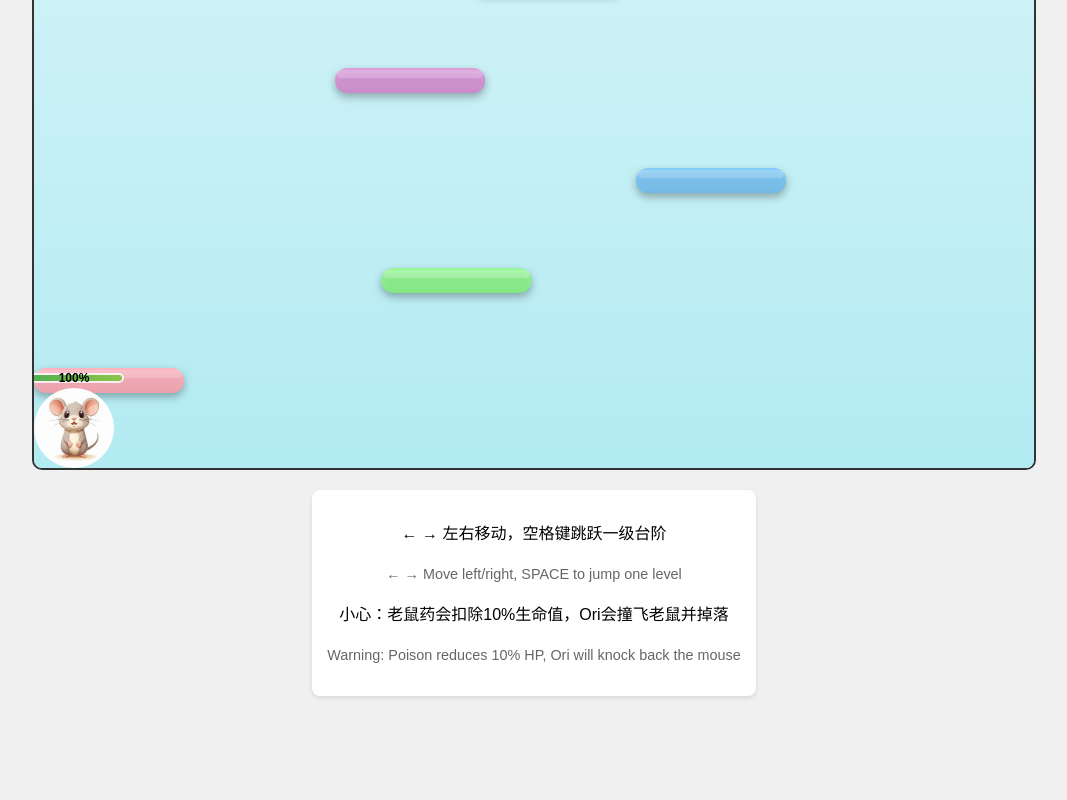
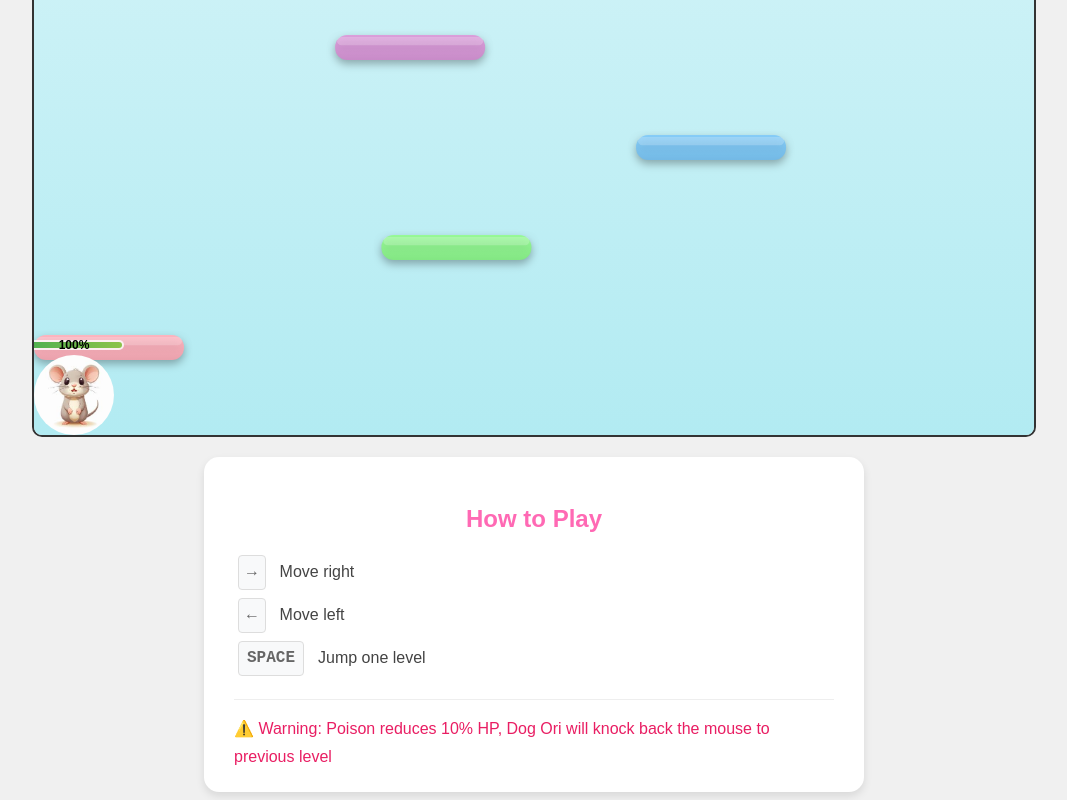
Before and after one commit to Chriszhang6/ori-vs-rat-game, a plain HTML site: page index.html in a window 1280 px wide. Shown: the part 482-1282 px from the top of the page, without its empty margins (106-1173 px from the left). Before the commit the page ends 1186 px from the top, so only its background shows below. Drawn offline with Linux system fonts and the light colour scheme.

Commit message:
Add files via upload

```diff
--- a/index.html
+++ b/index.html
@@ -2,7 +2,7 @@
 <html>
 <head>
     <meta charset="UTF-8">
-    <title>Ori大战鼠鼠 | Ori vs Mouse</title>
+    <title>Ori vs Mouse</title>
     <style>
         body {
             display: flex;
@@ -14,6 +14,7 @@
         h1 {
             color: #333;
             margin-bottom: 20px;
+            font-size: 48px;
         }
         #gameCanvas {
             border: 2px solid #333;
@@ -22,40 +23,70 @@
         }
         .instructions {
             background-color: #fff;
-            padding: 15px;
-            border-radius: 8px;
-            box-shadow: 0 2px 4px rgba(0,0,0,0.1);
+            padding: 20px 30px;
+            border-radius: 15px;
+            box-shadow: 0 4px 8px rgba(0,0,0,0.1);
             max-width: 600px;
+            text-align: left;
+            line-height: 1.8;
+            font-size: 16px;
+            color: #444;
+        }
+        .instructions h2 {
+            color: #FF69B4;
             text-align: center;
-            line-height: 1.6;
+            margin-bottom: 15px;
+            font-size: 24px;
         }
-        .bilingual {
-            margin: 10px 0;
+        .key-icon {
+            display: inline-block;
+            background-color: #f8f9fa;
+            border: 1px solid #ddd;
+            border-radius: 4px;
+            padding: 2px 8px;
+            margin: 0 4px;
+            font-family: monospace;
+            font-weight: bold;
+            color: #666;
         }
-        .en {
-            color: #666;
-            font-size: 0.9em;
+        .controls {
+            margin-bottom: 15px;
+            padding-bottom: 15px;
+            border-bottom: 1px solid #eee;
+        }
+        .warning {
+            color: #e91e63;
+            font-weight: 500;
+            margin-top: 10px;
+        }
+        .control-item {
+            margin: 8px 0;
+            display: flex;
+            align-items: center;
+            gap: 10px;
         }
     </style>
 </head>
 <body>
-    <h1>
-        <div class="bilingual">
-            <div>Ori大战鼠鼠</div>
-            <div class="en">Ori vs Mouse</div>
-        </div>
-    </h1>
+    <h1>Ori vs Mouse</h1>
     <canvas id="gameCanvas"></canvas>
     <div class="instructions">
-        <div class="bilingual">
-            <p>← → 左右移动，空格键跳跃一级台阶</p>
-            <p class="en">← → Move left/right, SPACE to jump one level</p>
+        <h2>How to Play</h2>
+        <div class="controls">
+            <div class="control-item">
+                <span class="key-icon">→</span> Move right
+            </div>
+            <div class="control-item">
+                <span class="key-icon">←</span> Move left
+            </div>
+            <div class="control-item">
+                <span class="key-icon">SPACE</span> Jump one level
+            </div>
         </div>
-        <div class="bilingual">
-            <p>小心：老鼠药会扣除10%生命值，Ori会撞飞老鼠并掉落</p>
-            <p class="en">Warning: Poison reduces 10% HP, Ori will knock back the mouse</p>
+        <div class="warning">
+            ⚠️ Warning: Poison reduces 10% HP, Dog Ori will knock back the mouse to previous level
         </div>
     </div>
-    <script src="game.js"></script>
+    <script src="game.js?v=2"></script>
 </body>
 </html>
```
